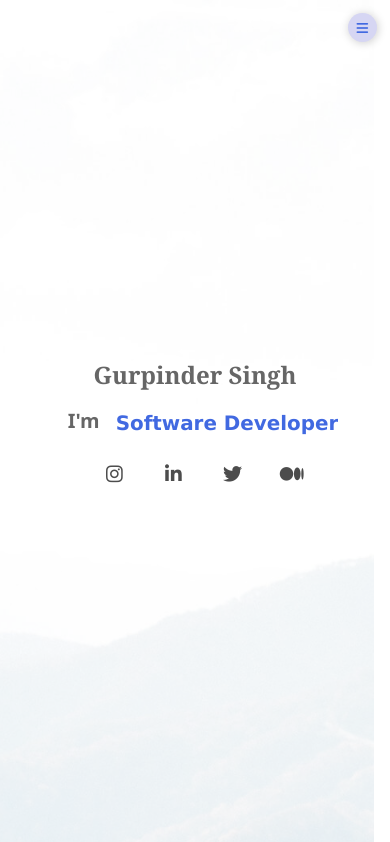
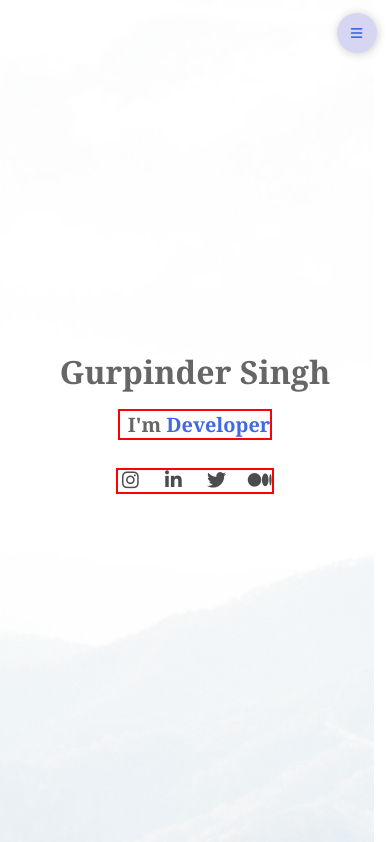
Before and after one commit to Gurpinder009/PortfolioHtmlCssJs, a plain HTML site: page index.html in a window 390 px wide. Shown: the top 842 px of the page. Drawn offline with Linux system fonts and the light colour scheme.

Commit message:
minor changes

```diff
--- a/portfolio.html
+++ b/index.html
@@ -29,7 +29,7 @@
 
         <div>
             <h1>Gurpinder Singh</h1>
-            <p>I'm </p>
+            <p>I'm&nbsp<span>Developer</span></p>
             <div class="icon-container">
                 <a href="#">
                     <span class="fa-brands fa-instagram icons"></span>
--- a/style.css
+++ b/style.css
@@ -63,8 +63,8 @@ body {
     right: 1em;
     z-index: 5;
     border-radius: 50%;
-    width: 1.8rem;
-    height: 1.8rem;
+    width: 2.5rem;
+    height: 2.5rem;
     color:royalblue;
     border:none;
     cursor: pointer;
@@ -130,28 +130,27 @@ body>.main>div>h1 {
 }
 
 .main>div>h1+p {
-    font-family: 'Segoe UI', Tahoma, Geneva, Verdana, sans-serif;
     font-weight: 600;
-    text-indent: 1rem;
+    padding-left: 0.5rem;
+    /* text-indent: 1rem; */
     /* margin-top: 1.5rem; */
     display: flex;
     margin-top: 1rem;
     font-size: calc(1rem + 1vw);
-
+    /* border:2px solid red; */
 }
 
-.main>div>h1+p::after {
+.main>div>h1+p>span{
 
-    font-family: 'Lucida Sans', 'Lucida Sans Regular', 'Lucida Grande', 'Lucida Sans Unicode', Geneva, Verdana, sans-serif;
-    font-weight: 600;
-    display: block;
+
+
     color: royalblue;
-    font-size: calc(1rem + 1vw);
+    /* border:2px solid red; */
     overflow: hidden;
-    content: "Software Developer";
-    white-space: nowrap;
     width: 0;
-    margin-top: calc(0.2rem + 0.28vh);
+    text-align: left;
+    /* border:2px solid red; */
+
     animation-name: typing, binking-border;
     animation-duration: 5s, 300ms;
     animation-iteration-count: infinite;
@@ -166,7 +165,7 @@ body>.main>div>h1 {
     }
 
     50% {
-        width: calc(12rem + 12vw);
+        width: calc(3rem + 10vw);
     }
 
     100% {
@@ -477,6 +476,15 @@ footer {
 
 
 @media screen and (max-width:1000px) {
+    #about>div>div>section>section {
+        padding: 0.8rem 0;
+        /* border: 2px solid purple; */
+        display: grid;
+        grid-template-columns: 1fr;
+        justify-items: center;
+        list-style: none;
+        row-gap: 1.2rem;
+    }
     .main{
         /* border:2px solid brown; */
         justify-content: center;
@@ -500,7 +508,7 @@ footer {
     .main >div >h1{
         /* border:2px solid green; */
         text-align: center;
-        font-size: x-large !important;
+        font-size: xx-large !important;
     }
 
     .main >div >p{
@@ -510,15 +518,20 @@ footer {
         font-size: large;
         text-indent: 0;
         padding: 0;
+        margin: 0;
+        border:2px solid red;
     }
 
-    .main>div>h1+p::after{
-        content: "Software Developer";
+    .icon-container{
+        padding:0;
+    text-indent: 0;
+        border:2px solid red;
+    }
+    .main>div>h1+p>span{
         width: fit-content;
+        animation: none;
+    }
 
-        animation: none;
-
-    }
 
     #close-menu{
         display: initial;
```
